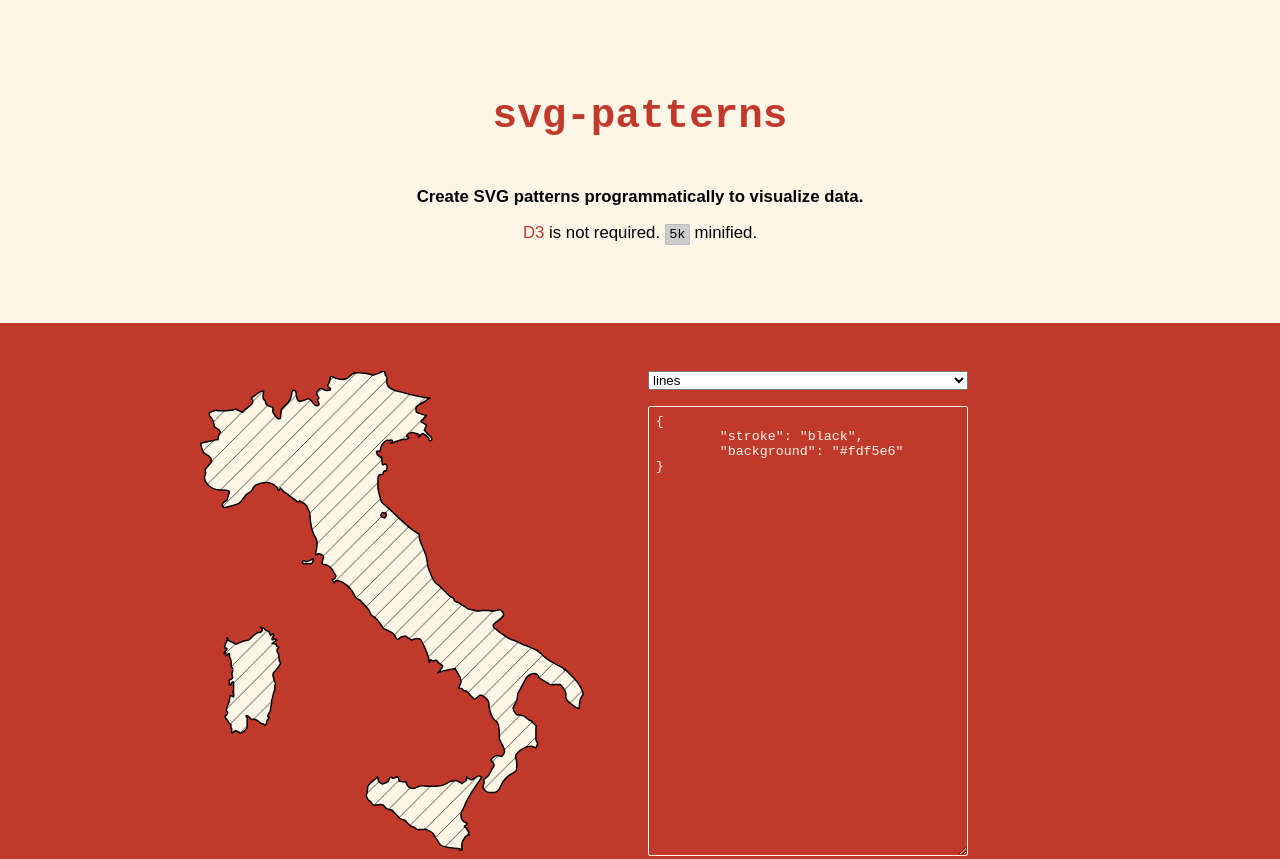
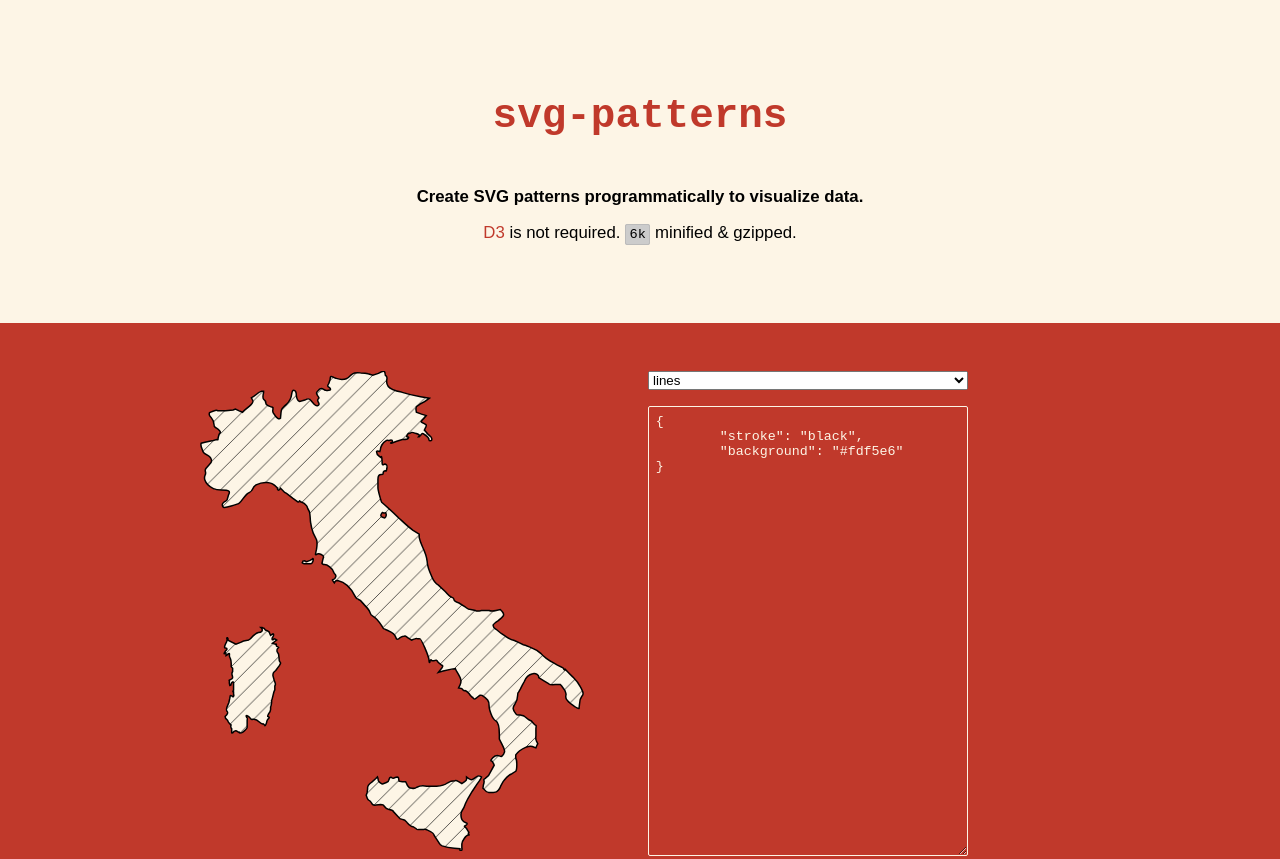
Before and after one commit to derhuerst/svg-patterns, a website: page index.html in a window 1280 px wide. Shown: the top 859 px of the page. Drawn offline with Linux system fonts and the light colour scheme.

Commit message:
fix size on website

```diff
--- a/index.html
+++ b/index.html
@@ -158,7 +158,7 @@
 	<div id="intro" class="section">
 		<h1 id="intro-name"><a href="https://github.com/derhuerst/svg-patterns"><code>svg-patterns</code></a></h1>
 		<p><strong>Create SVG patterns programmatically to visualize data.</strong></p>
-		<p><a href="https://d3js.org/">D3</a> is not required. <code>5k</code> minified.</p>
+		<p><a href="https://d3js.org/">D3</a> is not required. <code>6k</code> minified &amp; gzipped.</p>
 	</div>
 	<div id="demo" class="section">
 		<div class="grid">
```
